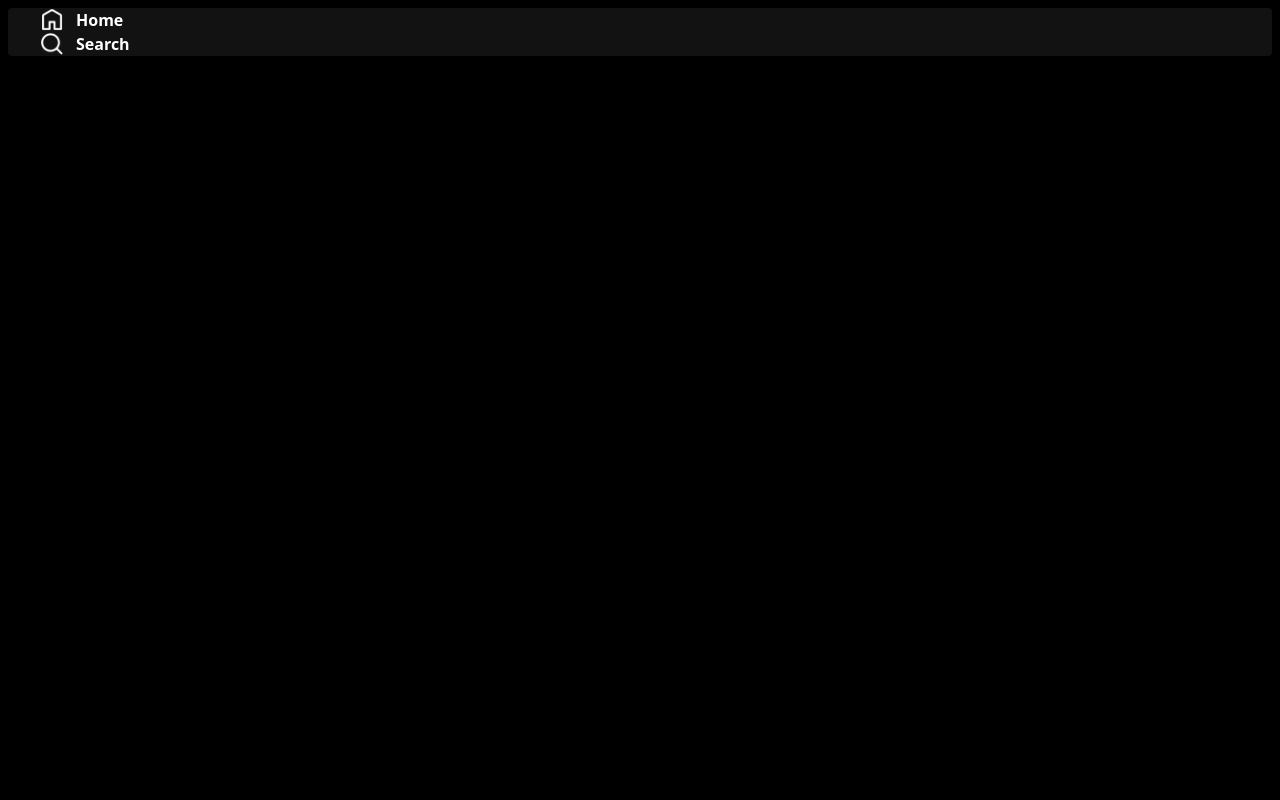
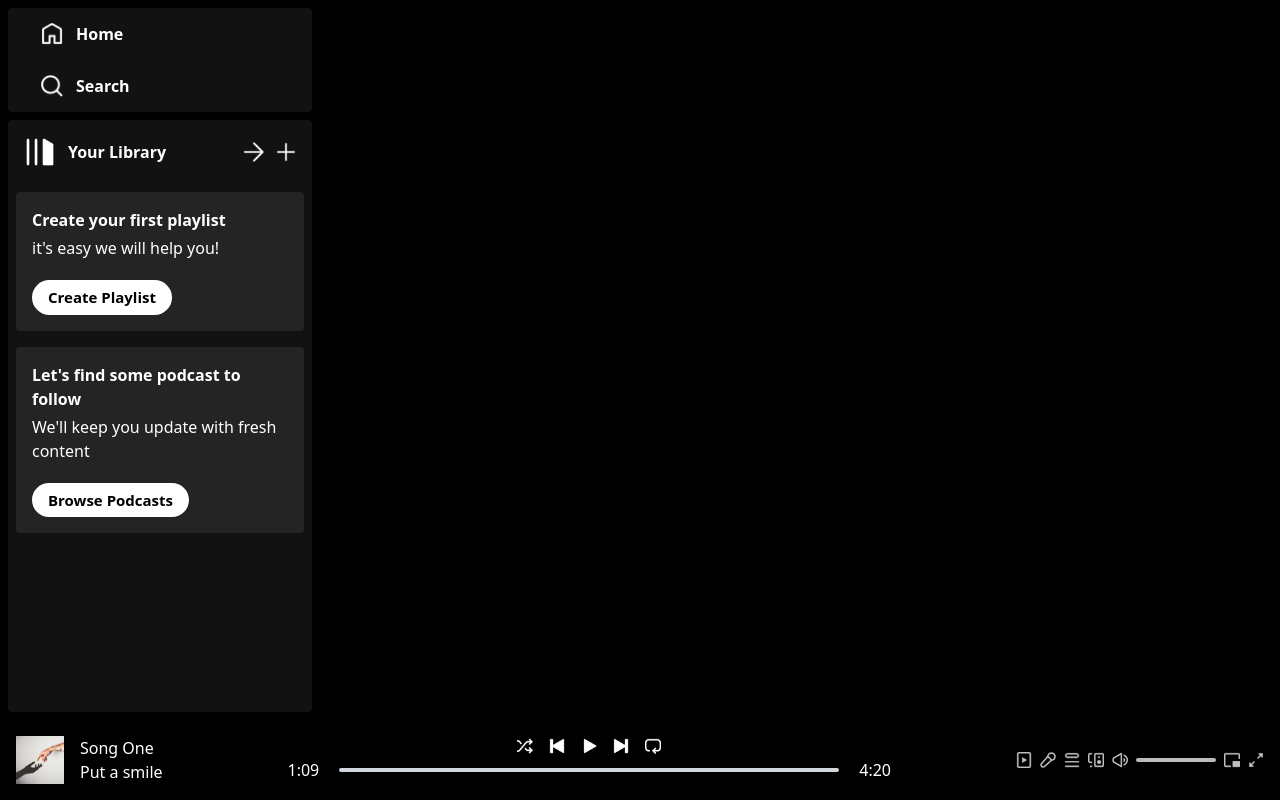
Before and after one commit to Jordannst/spotify-clone, a React (Vite) app: page / in a window 1280 px wide. Built offline with nearby package versions, Linux system fonts and the light colour scheme.

Commit message:
modified sidebar & add player component

```diff
--- a/src/App.jsx
+++ b/src/App.jsx
@@ -1,11 +1,15 @@
 import React from "react";
-import Sidebar from "./components/sidebar";
+import Sidebar from "./components/Siderbar";
+import Player from "./components/Player";
 
 const App = () => {
   return (
     <div className="h-screen bg-black ">
-      <div className="h[90%] flex"></div>
-      <Sidebar />
+      <div className="h-[90%] flex">
+        <Sidebar />
+      </div>
+
+      <Player />
     </div>
   );
 };
--- /dev/null
+++ b/src/components/Player.jsx
@@ -0,0 +1,48 @@
+import React from "react";
+import { assets, songsData } from "../assets/frontend-assets/assets";
+
+const Player = () => {
+  return (
+    <div className="h-[10%] bg-black flex justify-between items-center text-white px-4 ">
+      <div className="hidden lg:flex items-center gap-4 ">
+        <img className="w-12" src={songsData[0].image} alt="" />
+        <div className="">
+          <p>{songsData[0].name}</p>
+          <p>{songsData[0].desc.slice(0, 12)}</p>
+        </div>
+      </div>
+      <div className="flex flex-col items-center gap-1 m-auto">
+        <div className="flex gap-4 ">
+          <img
+            className="w-4 cursor-pointer"
+            src={assets.shuffle_icon}
+            alt=""
+          />
+          <img className="w-4 cursor-pointer" src={assets.prev_icon} alt="" />
+          <img className="w-4 cursor-pointer" src={assets.play_icon} alt="" />
+          <img className="w-4 cursor-pointer" src={assets.next_icon} alt="" />
+          <img className="w-4 cursor-pointer" src={assets.loop_icon} alt="" />
+        </div>
+        <div className="flex items-center gap-5 ">
+          <p>1:09</p>
+          <div className="w-[60vw] max-w-[500px] bg-gray-300 rounded-full cursor-pointer">
+            <hr className="h-1 border-none w-0 bg-green-800 rounded-full" />
+          </div>
+          <p>4:20</p>
+        </div>
+      </div>
+      <div className="hidden lg:flex items-center gap-2 opacity-75">
+        <img className="w-4" src={assets.plays_icon} alt="" />
+        <img className="w-4" src={assets.mic_icon} alt="" />
+        <img className="w-4" src={assets.queue_icon} alt="" />
+        <img className="w-4" src={assets.speaker_icon} alt="" />
+        <img className="w-4" src={assets.volume_icon} alt="" />
+        <div className="w-20 bg-slate-50 h-1 rounded"></div>
+        <img className="w-4" src={assets.mini_player_icon} alt="" />
+        <img className="w-4" src={assets.zoom_icon} alt="" />
+      </div>
+    </div>
+  );
+};
+
+export default Player;
--- /dev/null
+++ b/src/components/Siderbar.jsx
@@ -0,0 +1,48 @@
+import React from "react";
+import { assets } from "../assets/frontend-assets/assets";
+// import {assetsadmin} from "../assets/admin-assets"
+
+const Sidebar = () => {
+  return (
+    <div className="w-[25%] h-full p-2 flex-col gap-2 text-white hidden lg:flex">
+      <div className="bg-[#121212] h-[15%] rounded flex flex-col justify-around ">
+        <div className="flex items-center gap-3 pl-8 cursor-pointer">
+          <img className="w-6" src={assets.home_icon} alt="" />
+          <p className="font-bold">Home</p>
+        </div>
+        <div className="flex items-center gap-3 pl-8 cursor-pointer">
+          <img className="w-6" src={assets.search_icon} alt="" />
+          <p className="font-bold">Search</p>
+        </div>
+      </div>
+      <div className="bg-[#121212] h-[85%] rounded">
+        <div className="p-4 flex items-center justify-between">
+          <div className="flex items-center gap-3 ">
+            <img className="w-8" src={assets.stack_icon} alt="" />
+            <p className="font-semibold">Your Library</p>
+          </div>
+          <div className="flex items-center gap-3">
+            <img className="w-5" src={assets.arrow_icon} alt="" />
+            <img className="w-5" src={assets.plus_icon} alt="" />
+          </div>
+        </div>
+        <div className="p-4 bg-[#242424] m-2 rounded font-semibold flex flex-col items-start justirfy-start gap-1 pl-4">
+          <h1>Create your first playlist</h1>
+          <p className="font-light">it's easy we will help you!</p>
+          <button className="px-4 py-1.5 bg-white text-[15px] text-black rounded-full mt-4">
+            Create Playlist
+          </button>
+        </div>
+        <div className="p-4 bg-[#242424] m-2 rounded font-semibold flex flex-col items-start justirfy-start gap-1 pl-4 mt-4">
+          <h1>Let's find some podcast to follow</h1>
+          <p className="font-light">We'll keep you update with fresh content</p>
+          <button className="px-4 py-1.5 bg-white text-[15px] text-black rounded-full mt-4">
+            Browse Podcasts
+          </button>
+        </div>
+      </div>
+    </div>
+  );
+};
+
+export default Sidebar;
--- a/src/components/sidebar.jsx
+++ /dev/null
@@ -1,21 +0,0 @@
-import React from "react";
-import { assets } from "../assets/frontend-assets/assets";
-// import {assetsadmin} from "../assets/admin-assets"
-const Sidebar = () => {
-  return (
-    <div className="h[25%] p-2 flex-col gap-2 text-white hidden lg:flex  ">
-      <div className="bg-[#121212] h-[15%] rounded flex flex-col justify-around ">
-        <div className="flex items-center gap-3 pl-8 cursor-pointer">
-          <img className="w-6 " src={assets.home_icon} alt="" />
-          <p className="font-bold">Home</p>
-        </div>
-        <div className="flex items-center gap-3 pl-8 cursor-pointer">
-          <img className="w-6 " src={assets.search_icon} alt="" />
-          <p className="font-bold">Search</p>
-        </div>
-      </div>
-    </div>
-  );
-};
-
-export default Sidebar;
```
